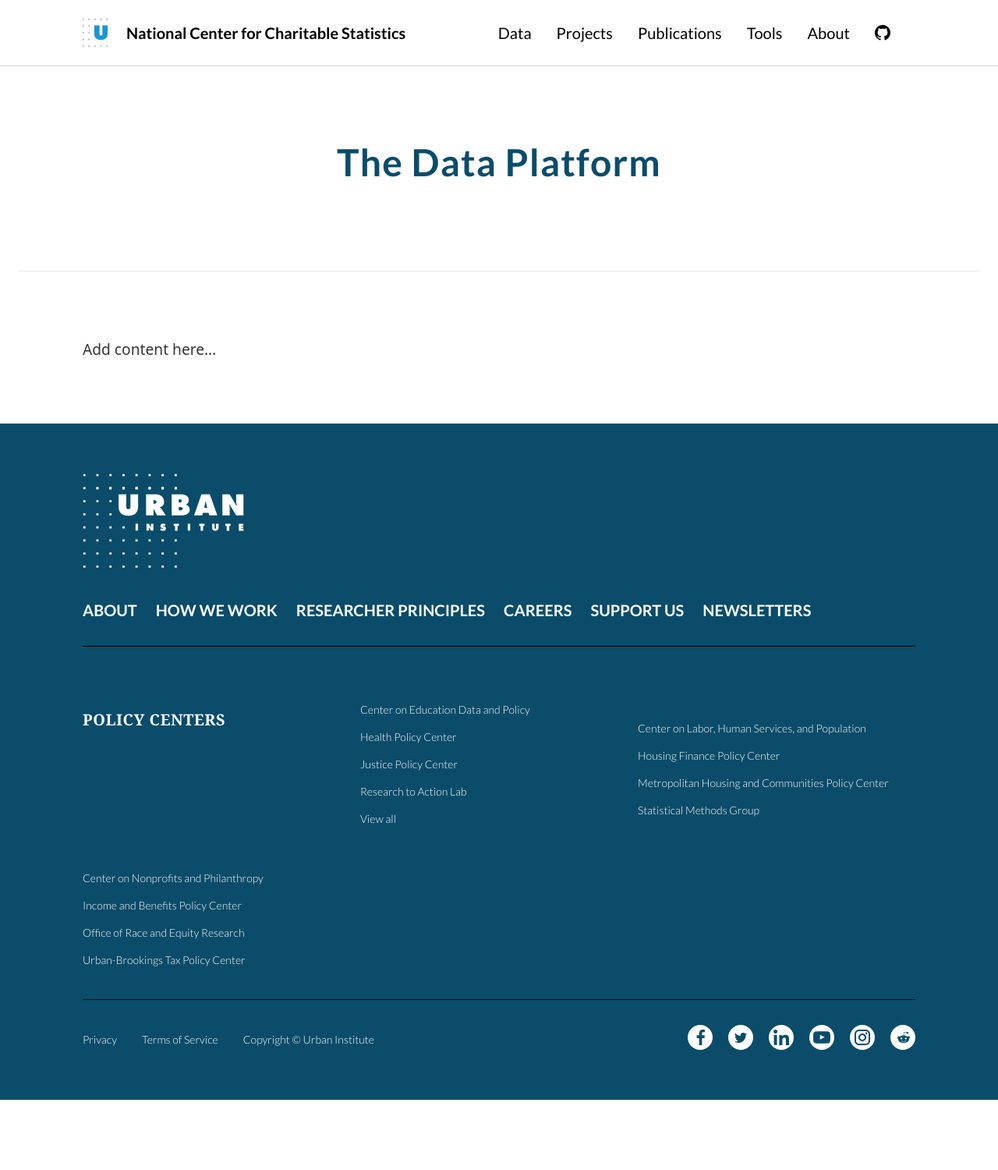
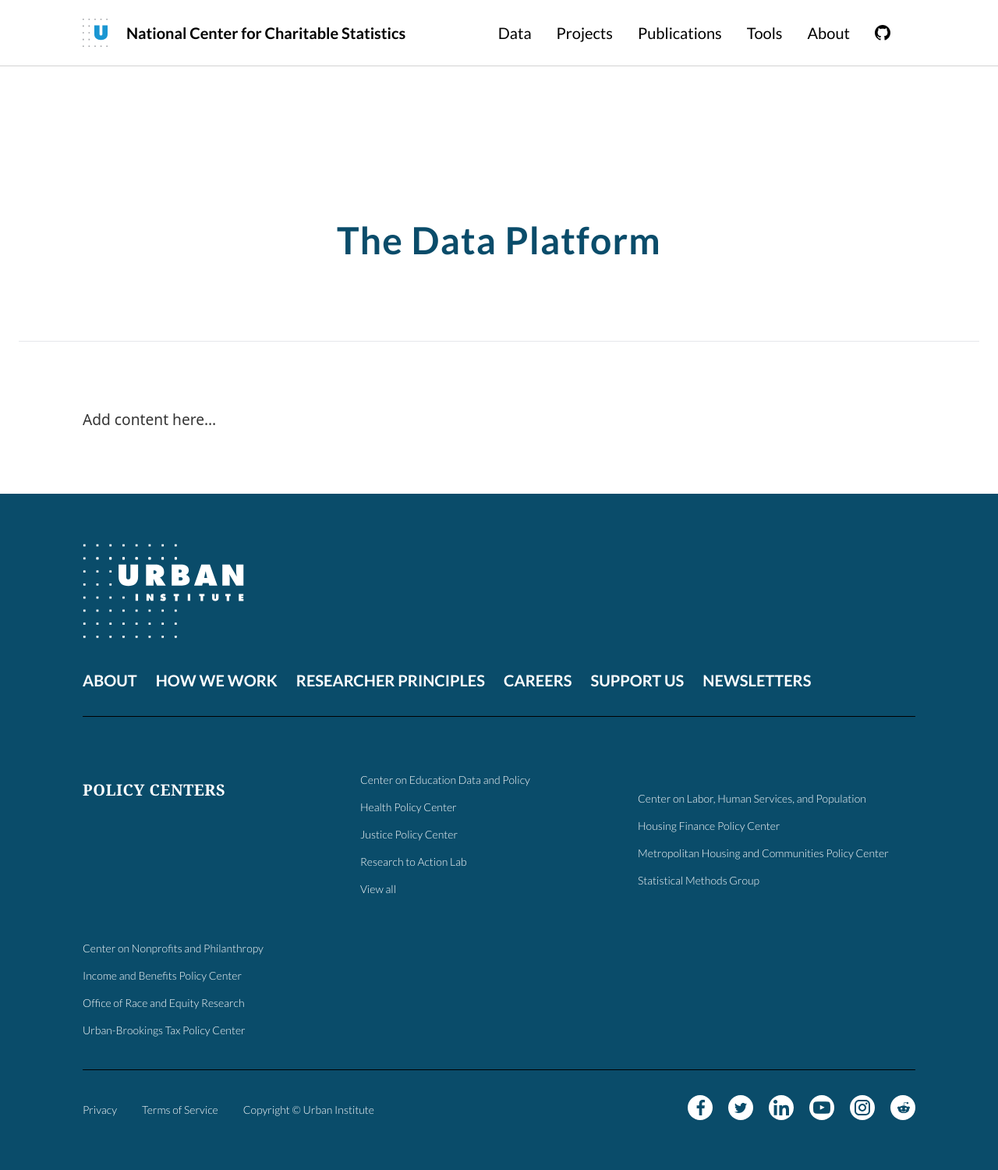
Before and after one commit to UrbanInstitute/nccs-jekyll-demo, a Jekyll site: the page built from platform.md, in a window 1280 px wide. Shown: the whole page at 78% size. Built offline with Jekyll 4.4.1, drawn with Linux system fonts in a browser that asks for light colours; before the commit the page ends 1410 px from its top, so only the background shows below that.

Commit message:
Update custom.css

```diff
--- a/assets/css/custom.css
+++ b/assets/css/custom.css
@@ -1,5 +1,3 @@
-
-
 
 h1, h2, h3 {
     color: #0a4c6a;
@@ -9,28 +7,24 @@
     letter-spacing: 0.025em;
 }
 
-h1 {
-    font-family: "Lato", helvetica, sans-serif;
-}
-
-h2, h3 {
-    font-family: "Quarto A", "Quarto B", Georgia, Times, "Times New Roman", "Microsoft YaHei New", "Microsoft Yahei", serif;
-}
 
 h1 {
     text-align: center;
-    font-size: 38px;
+    font-family: "Lato", helvetica, sans-serif;
+    font-size: 44px;
     margin-top: 100px;
     margin-bottom: 30px;
 }
 
 h2 {
+    font-family: "Quarto A", "Quarto B", Georgia, Times, "Times New Roman", "Microsoft YaHei New", "Microsoft Yahei", serif;
     font-size: 28px;
     margin-top: 40px;
     margin-bottom: 30px;
 }
 
 h3 {
+    font-family: "Quarto A", "Quarto B", Georgia, Times, "Times New Roman", "Microsoft YaHei New", "Microsoft Yahei", serif;
     font-size: 24px;
     margin-top: 40px;
     margin-bottom: 30px;
@@ -48,6 +42,31 @@
     font-weight: bolder;
     color: #0a4c6a;
 }
+
+
+
+h4 {
+	font-size: 0.75rem;
+	text-transform: uppercase;
+}
+
+h5 {
+	font-size: 0.75rem;
+	font-weight: 400;
+	text-transform: uppercase;
+}
+
+h6 {
+	font-size: 0.75rem;
+	font-weight: 400;
+}
+
+p {
+	line-height: 1.625;
+	margin: 0 0 1.25rem;
+}
+
+
 
 
 .banner-area {
@@ -277,40 +296,7 @@
 	display: none;
 }
 
-h1 {
-	font-size: 1.5rem;
-	margin: 0 0 0.8333333333333334em;
-	text-align: center;
-}
 
-h2 {
-	font-size: 1.25rem;
-}
-
-h3 {
-	font-size: 1rem;
-}
-
-h4 {
-	font-size: 0.75rem;
-	text-transform: uppercase;
-}
-
-h5 {
-	font-size: 0.75rem;
-	font-weight: 400;
-	text-transform: uppercase;
-}
-
-h6 {
-	font-size: 0.75rem;
-	font-weight: 400;
-}
-
-p {
-	line-height: 1.625;
-	margin: 0 0 1.25rem;
-}
 
 p:last-child {
 	margin-bottom: 0;
@@ -685,7 +671,7 @@
     color: #7F6000;
 }
 
-.timeline a:hover {
+.timeline.a:hover {
   color: #1696d2;
 }
 
```
